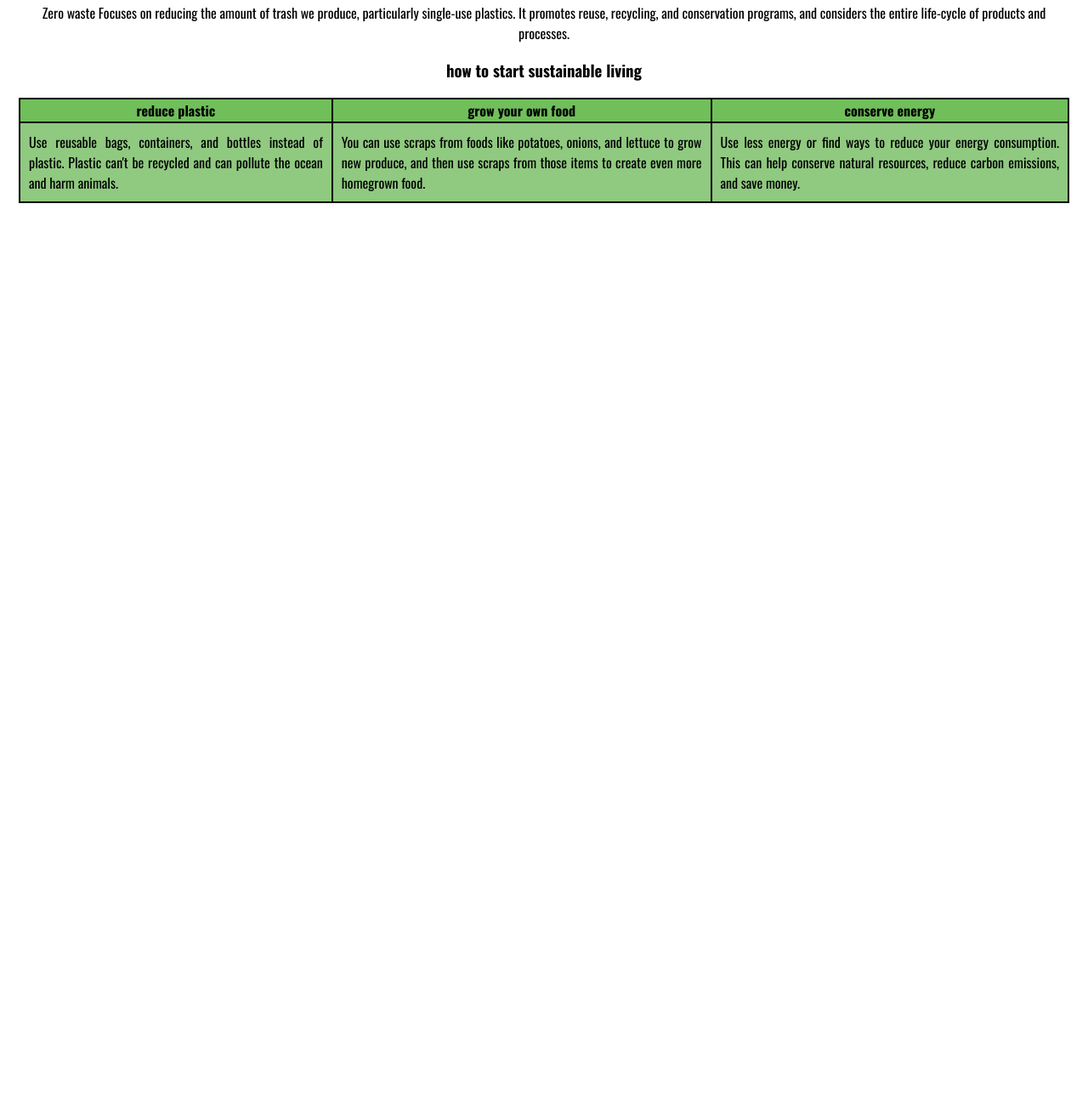
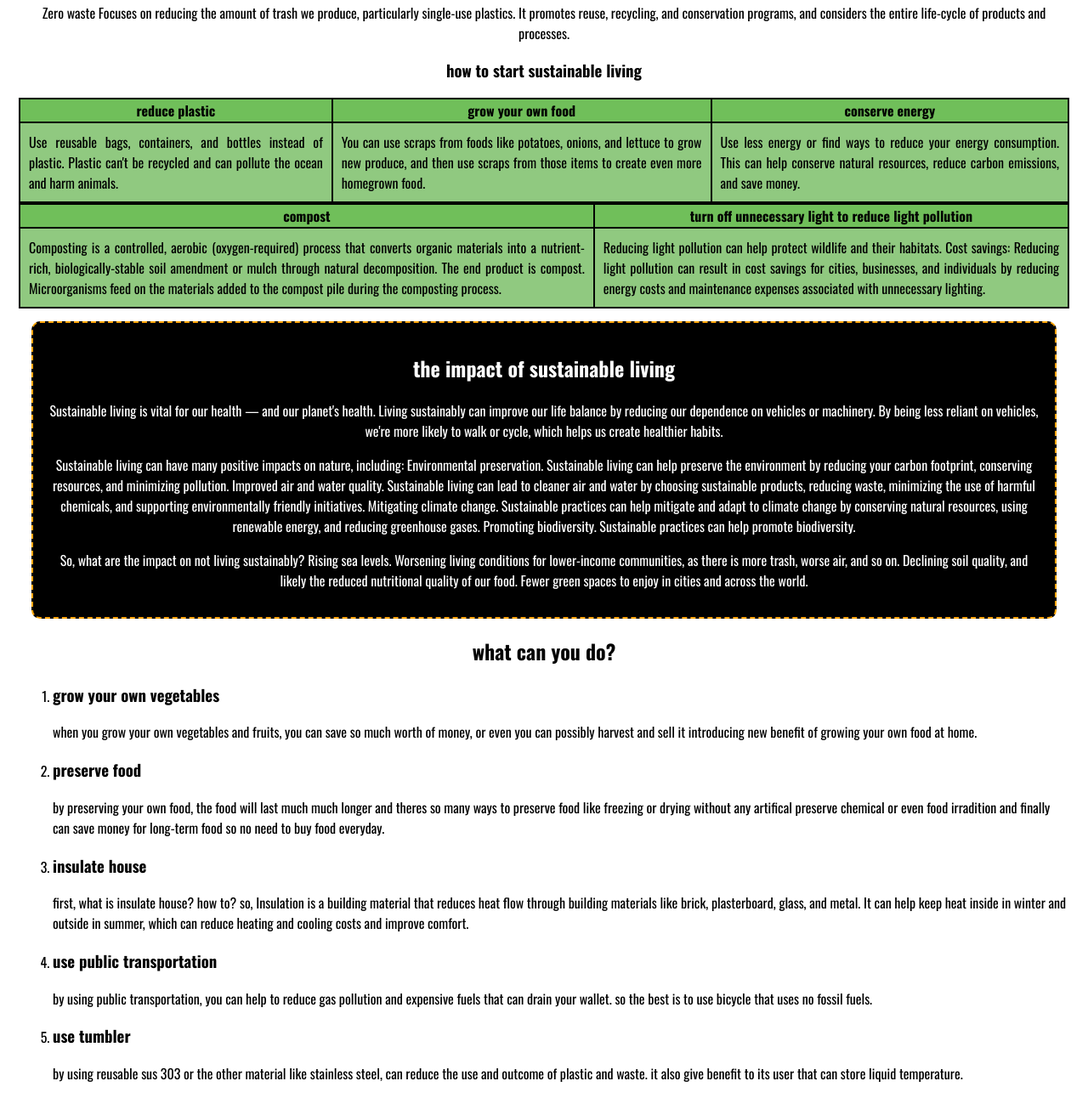
Before and after one commit to ziya-bit/sustainable-living, a plain HTML site: page index.html in a window 1280 px wide. Shown: the part 952-2264 px from the top of the page at 85% size. Before the commit the page ends 1213 px from the top, so only its background shows below. Drawn offline with nearby package versions, Linux system fonts and the light colour scheme; a web font is replaced by a local one.

Commit message:
update content
impact and whatchu can do. k৹₰௹૱﷼₴

```diff
--- a/index.html
+++ b/index.html
@@ -75,6 +75,38 @@
                 </td>
             </tr>
         </table>
+        <table>
+            <tr>
+                <th>compost</th>
+                <th>turn off unnecessary light to reduce light pollution</th>
+            </tr>
+            <tr>
+                <td>Composting is a controlled, aerobic (oxygen-required) process that converts organic materials into a nutrient-rich, biologically-stable soil amendment or mulch through natural decomposition. The end product is compost. Microorganisms feed on the materials added to the compost pile during the composting process.</td>
+                <td>Reducing light pollution can help protect wildlife and their habitats. Cost savings: Reducing light pollution can result in cost savings for cities, businesses, and individuals by reducing energy costs and maintenance expenses associated with unnecessary lighting.</td>
+            </tr>
+        </table>
+    </div>
+    <div class="box" id="impact">
+        <h2 class="center">
+            the impact of sustainable living
+        </h2>
+        <p>Sustainable living is vital for our health — and our planet's health. Living sustainably can improve our life balance by reducing our dependence on vehicles or machinery. By being less reliant on vehicles, we're more likely to walk or cycle, which helps us create healthier habits.</p>
+        <p>Sustainable living can have many positive impacts on nature, including:
+            Environmental preservation. Sustainable living can help preserve the environment by reducing your carbon footprint, conserving resources, and minimizing pollution. Improved air and water quality. Sustainable living can lead to cleaner air and water by choosing sustainable products, reducing waste, minimizing the use of harmful chemicals, and supporting environmentally friendly initiatives.
+            Mitigating climate change. Sustainable practices can help mitigate and adapt to climate change by conserving natural resources, using renewable energy, and reducing greenhouse gases. Promoting biodiversity. Sustainable practices can help promote biodiversity.</p>
+        <p>So, what are the impact on not living sustainably? Rising sea levels. Worsening living conditions for lower-income communities, as there is more trash, worse air, and so on. Declining soil quality, and likely the reduced nutritional quality of our food. Fewer green spaces to enjoy in cities and across the world.</p>
+    </div>
+    <div id="can_do">
+        <h2 class="center">
+            what can you do?
+        </h2>
+        <ol>
+            <li><h3>grow your own vegetables</h3><p>when you grow your own vegetables and fruits, you can save so much worth of money, or even you can possibly harvest and sell it introducing new benefit of growing your own food at home.</p></li>
+            <li><h3>preserve food</h3><p>by preserving your own food, the food will last much much longer and theres so many ways to preserve food like freezing or drying without any artifical preserve chemical or even food irradition and finally can save money for long-term food so no need to buy food everyday.</p></li>
+            <li><h3>insulate house</h3><p>first, what is insulate house? how to? so, Insulation is a building material that reduces heat flow through building materials like brick, plasterboard, glass, and metal. It can help keep heat inside in winter and outside in summer, which can reduce heating and cooling costs and improve comfort.</p></li>
+            <li><h3>use public transportation</h3><p>by using public transportation, you can help to reduce gas pollution and expensive fuels that can drain your wallet. so the best is to use bicycle that uses no fossil fuels.</p></li>
+            <li><h3>use tumbler</h3><p>by using reusable sus 303 or the other material like stainless steel, can reduce the use and outcome of plastic and waste. it also give benefit to its user that can store liquid temperature.</p></li>
+        </ol>
     </div>
 </body>
 </html>
--- a/style.css
+++ b/style.css
@@ -122,3 +122,9 @@ td{
     background: #90c980;
     padding: 10px;
 }
+li{
+    font-family: "Oswald", sans-serif;
+}
+#can_do h2{
+    font-family: "Oswald", sans-serif;
+}
```
